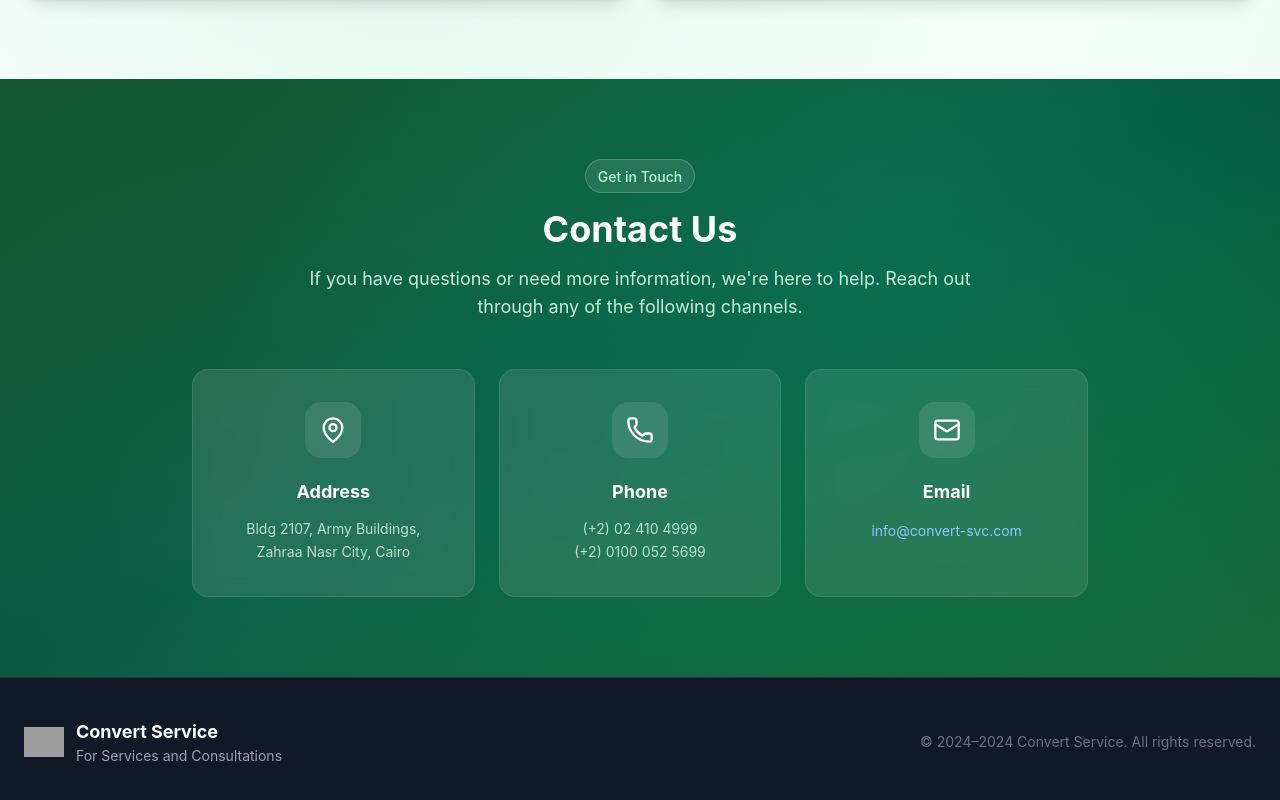
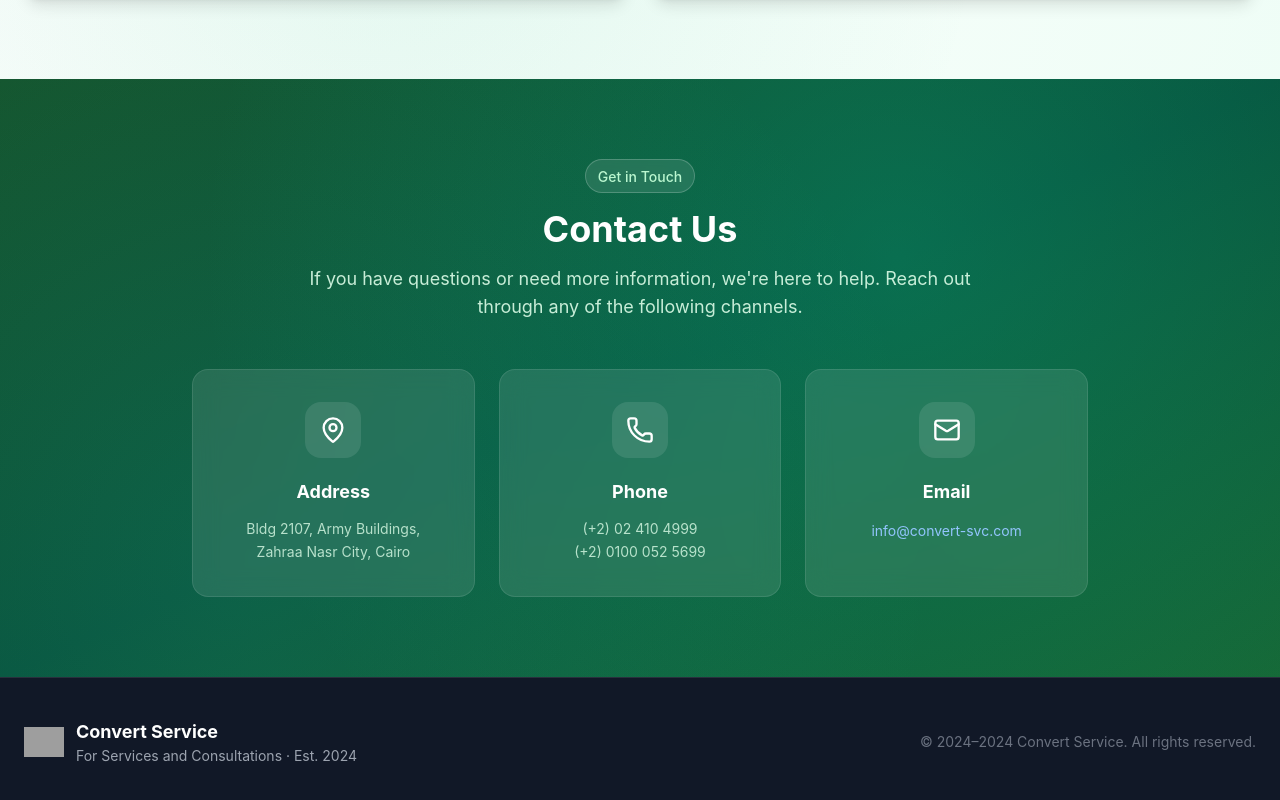
Before and after one commit to mohamed2m2018/convert, a React (Create React App) app: page / in a window 1280 px wide. Shown: the part 2808-3608 px from the top of the page. Built offline with nearby package versions, Linux system fonts and the light colour scheme; grey boxes are pictures that could not be loaded.

Commit message:
Show establishment year in footer tagline

```diff
--- a/src/App.js
+++ b/src/App.js
@@ -391,7 +391,7 @@
               />
               <div>
                 <h3 className="text-lg font-bold">Convert Service</h3>
-                <p className="text-sm text-gray-400">For Services and Consultations</p>
+                <p className="text-sm text-gray-400">For Services and Consultations · Est. 2024</p>
               </div>
             </div>
             <p className="text-sm text-gray-500">
```
